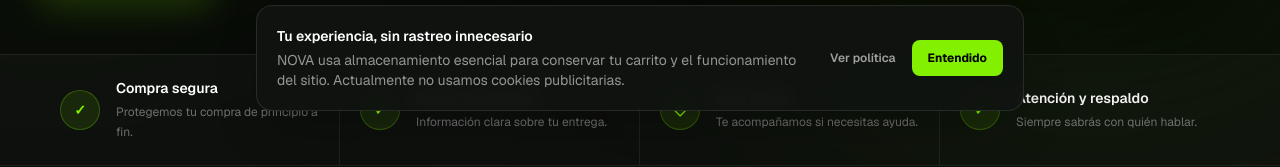
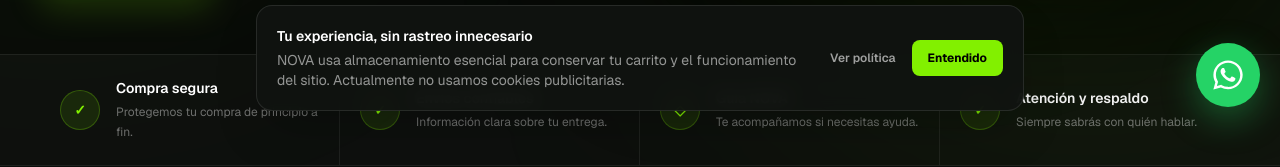
Before and after one commit to cgomezcardenas15-2/tienda-web, a Next.js app: page / in a window 1280 px wide. Shown: the part 673-840 px from the top of the page. Built offline with nearby package versions, Linux system fonts and the light colour scheme; no server answers; the database is empty.

Commit message:
Agrega acceso público a WhatsApp

```diff
--- /dev/null
+++ b/app/components/WhatsAppButton.tsx
@@ -0,0 +1,35 @@
+"use client";
+
+import { usePathname } from "next/navigation";
+
+const WHATSAPP_URL =
+  "https://wa.me/573105238430?text=Hola%2C%20vengo%20de%20la%20p%C3%A1gina%20de%20NOVA%20y%20necesito%20informaci%C3%B3n.";
+
+export default function WhatsAppButton() {
+  const pathname = usePathname();
+
+  if (pathname.startsWith("/admin")) return null;
+
+  return (
+    <a
+      href={WHATSAPP_URL}
+      target="_blank"
+      rel="noopener noreferrer"
+      aria-label="Hablar con NOVA por WhatsApp"
+      title="¿Necesitas ayuda? Escríbenos por WhatsApp"
+      className="group fixed bottom-5 right-5 z-[60] flex h-14 w-14 cursor-pointer items-center justify-center rounded-full bg-[#25D366] text-white shadow-[0_12px_35px_rgba(37,211,102,0.35)] transition hover:-translate-y-1 hover:bg-[#20bd5a] focus-visible:outline-2 focus-visible:outline-offset-4 focus-visible:outline-[#82f000] sm:h-16 sm:w-16"
+    >
+      <span className="pointer-events-none absolute right-[calc(100%+12px)] hidden whitespace-nowrap rounded-xl border border-white/10 bg-[#101310] px-3 py-2 text-xs font-semibold text-white opacity-0 shadow-xl transition group-hover:opacity-100 sm:block">
+        ¿Necesitas ayuda?
+      </span>
+
+      <svg
+        viewBox="0 0 32 32"
+        aria-hidden="true"
+        className="h-8 w-8 fill-current sm:h-9 sm:w-9"
+      >
+        <path d="M16.04 3C8.86 3 3.02 8.78 3.02 15.9c0 2.27.6 4.49 1.74 6.44L3 28.78l6.63-1.72a13.1 13.1 0 0 0 6.4 1.63h.01c7.18 0 13.02-5.79 13.02-12.9C29.06 8.78 23.22 3 16.04 3Zm0 23.52h-.01a10.9 10.9 0 0 1-5.56-1.52l-.4-.24-3.94 1.03 1.05-3.82-.26-.4a10.65 10.65 0 0 1-1.68-5.68c0-5.93 4.85-10.75 10.81-10.75 5.96 0 10.8 4.82 10.8 10.75 0 5.92-4.85 10.74-10.81 10.74Zm5.93-8.04c-.32-.16-1.92-.94-2.22-1.05-.3-.1-.51-.16-.73.16-.22.32-.84 1.05-1.03 1.26-.19.21-.38.24-.7.08-.33-.16-1.38-.5-2.62-1.6a9.78 9.78 0 0 1-1.82-2.25c-.19-.32-.02-.5.14-.66.15-.14.33-.37.49-.56.16-.19.22-.32.32-.53.11-.21.06-.4-.02-.56-.08-.16-.73-1.75-1-2.39-.27-.63-.54-.54-.73-.55h-.62c-.22 0-.57.08-.87.4-.3.32-1.14 1.1-1.14 2.69 0 1.58 1.16 3.11 1.32 3.32.16.21 2.28 3.46 5.52 4.85.77.33 1.37.53 1.84.68.77.24 1.47.21 2.03.13.62-.09 1.92-.78 2.19-1.53.27-.75.27-1.4.19-1.53-.08-.13-.3-.21-.62-.37Z" />
+      </svg>
+    </a>
+  );
+}
--- a/app/layout.tsx
+++ b/app/layout.tsx
@@ -1,16 +1,12 @@
 import type { Metadata } from "next";
-import { Geist, Geist_Mono } from "next/font/google";
+import { Geist } from "next/font/google";
 import "./globals.css";
 import { CartProvider } from "./context/CartContext";
 import CookieNotice from "./components/CookieNotice";
+import WhatsAppButton from "./components/WhatsAppButton";
 
 const geistSans = Geist({
   variable: "--font-geist-sans",
-  subsets: ["latin"],
-});
-
-const geistMono = Geist_Mono({
-  variable: "--font-geist-mono",
   subsets: ["latin"],
 });
 
@@ -35,6 +31,7 @@ export default function RootLayout({
       >
         <CartProvider>
           {children}
+          <WhatsAppButton />
           <CookieNotice />
         </CartProvider>
       </body>
```
